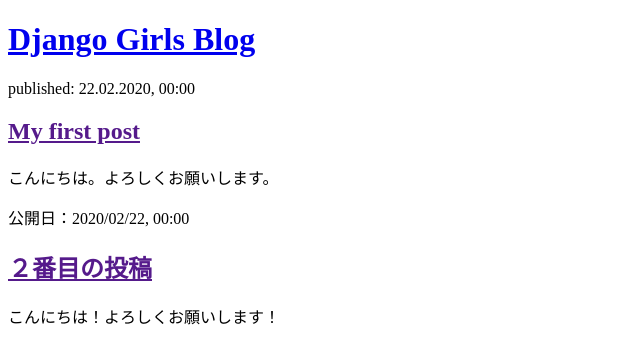
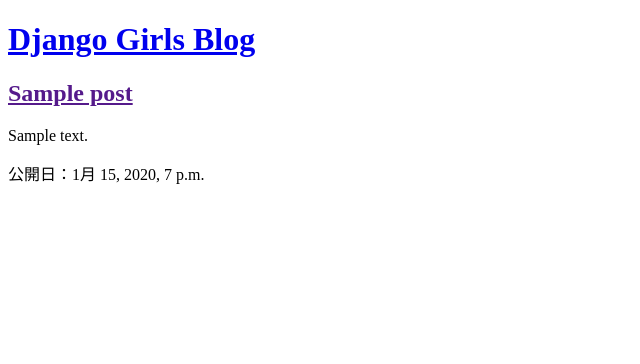
Before and after one commit to tanikazu/my-first-blog, a Django app: page / in a window 1280 px wide. Shown: the top 364 px of the page, without its empty margins (0-640 px from the left). Run offline with Django 3.2, Linux system fonts and the light colour scheme; tables that the repository leaves empty hold one stand-in row (values such as "Sample post").

Commit message:
Modeified templates to display posts from database.

```diff
--- a/blog/templates/blog/post_list.html
+++ b/blog/templates/blog/post_list.html
@@ -10,14 +10,13 @@
     <h1><a href="/">Django Girls Blog</a></h1>
   </div>
   <div>
-    <p>published: 22.02.2020, 00:00</p>
-    <h2><a href="">My first post</a></h2>
-    <p>こんにちは。よろしくお願いします。</p>
-  </div>
-  <div>
-    <p>公開日：2020/02/22, 00:00</p>
-    <h2><a href="">２番目の投稿</a></h2>
-    <p>こんにちは！よろしくお願いします！</p>
+    {% for post in posts %}
+    <div>
+      <h2><a href="">{{post.title}}</a></h2>
+      <p>{{post.text|linebreaksbr}}</p>
+      <p>公開日：{{post.published_date}}</p>
+    </div>
+    {% endfor %}
   </div>
 </body>
 </html>
--- a/blog/views.py
+++ b/blog/views.py
@@ -1,5 +1,7 @@
 from django.shortcuts import render
+from django.utils import timezone
+from .models import Post
 
-# Create your views here.
 def post_list(request):
-  return render(request, 'blog/post_list.html', {})
+  posts = Post.objects.filter(published_date__lte=timezone.now()).order_by('published_date')
+  return render(request, 'blog/post_list.html', {'posts': posts})
```
